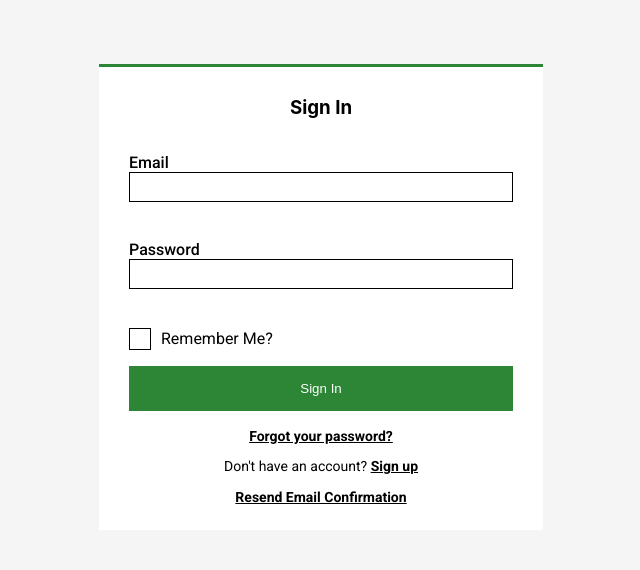
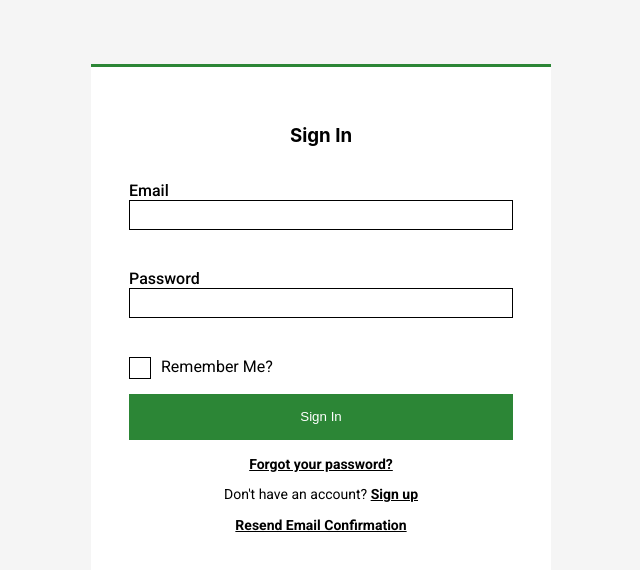
Before and after one commit to akshitkakkar/ReactJS_Form, a React (Create React App) app: page / in a window 1280 px wide. Shown: the top 570 px of the page, without its empty margins (319-959 px from the left). Built offline with nearby package versions, Linux system fonts and the light colour scheme.

Commit message:
Optimized CSS

```diff
--- a/src/App.scss
+++ b/src/App.scss
@@ -5,7 +5,7 @@
   padding: 5% 0;
 
   form {
-    padding: 10px 30px;
+    padding: 3%;
     background-color: #fff;
     border-top: 3px solid #2C8636;
     width: 30%;
```
Also changed, not shown: 1 other file (tests, documents, lock files or other folders).
